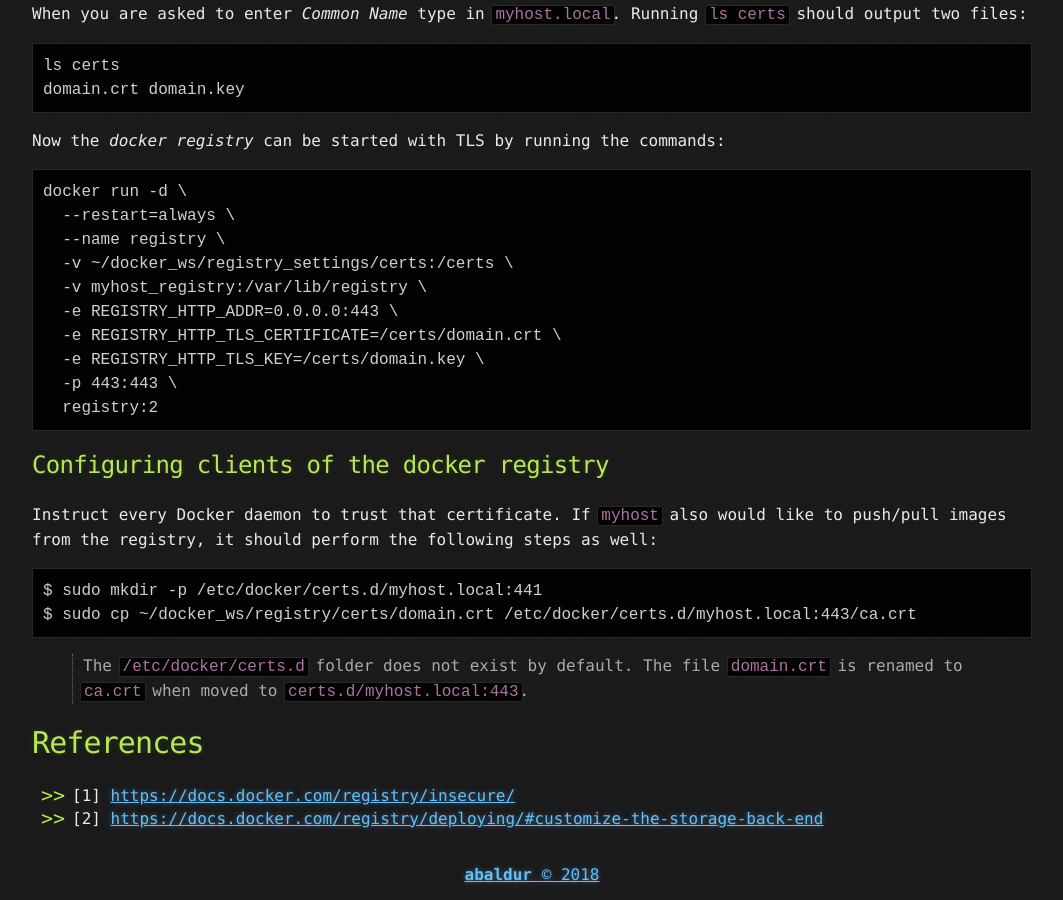
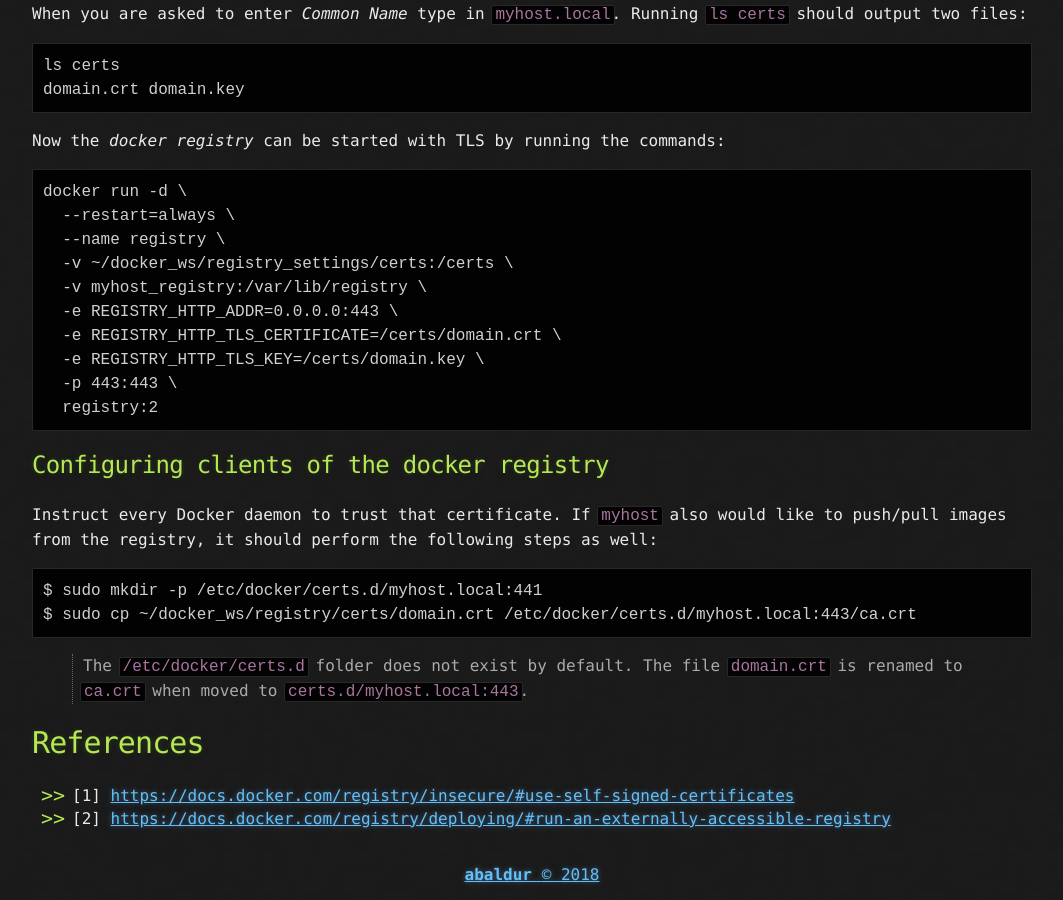
Before and after one commit to abaldur/abaldur-bu.github.io, a Jekyll site: the page built from _posts/2018-07-08-Docker-Registry.md, in a window 1280 px wide and 900 px high, scrolled down 875 px. Shown: the whole window, without its empty margins (108-1171 px from the left). Built offline with Jekyll 4.4.1, drawn with Linux system fonts in a browser that asks for light colours; part of the change alters nothing that is shown.

Commit message:
cos: Added anchor to docker site.

```diff
--- a/_posts/2018-07-08-Docker-Registry.md
+++ b/_posts/2018-07-08-Docker-Registry.md
@@ -72,5 +72,5 @@ $ sudo cp ~/docker_ws/registry/certs/domain.crt /etc/docker/certs.d/myhost.local
 
 # [](#header-1)References
 
-* [1] <https://docs.docker.com/registry/insecure/>
-* [2] <https://docs.docker.com/registry/deploying/#customize-the-storage-back-end>
+* [1] <https://docs.docker.com/registry/insecure/#use-self-signed-certificates>
+* [2] <https://docs.docker.com/registry/deploying/#run-an-externally-accessible-registry>
```
